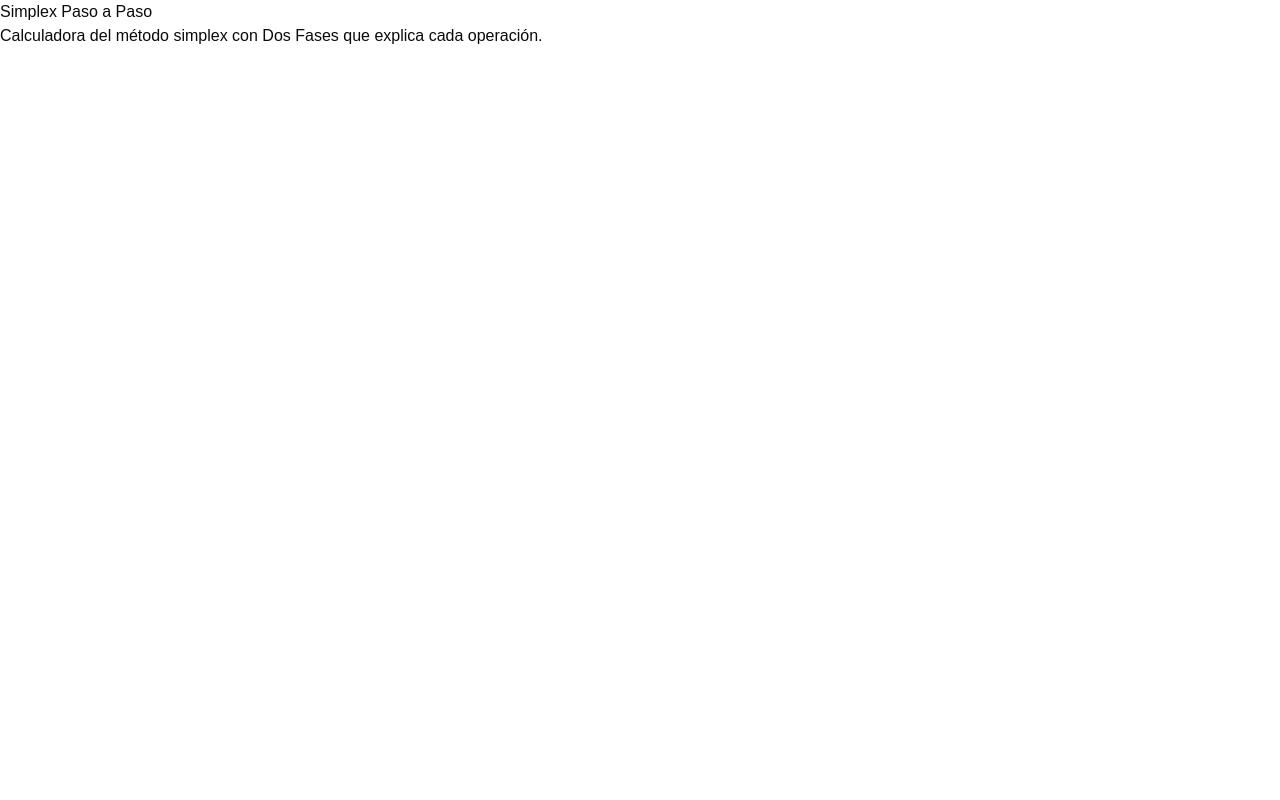
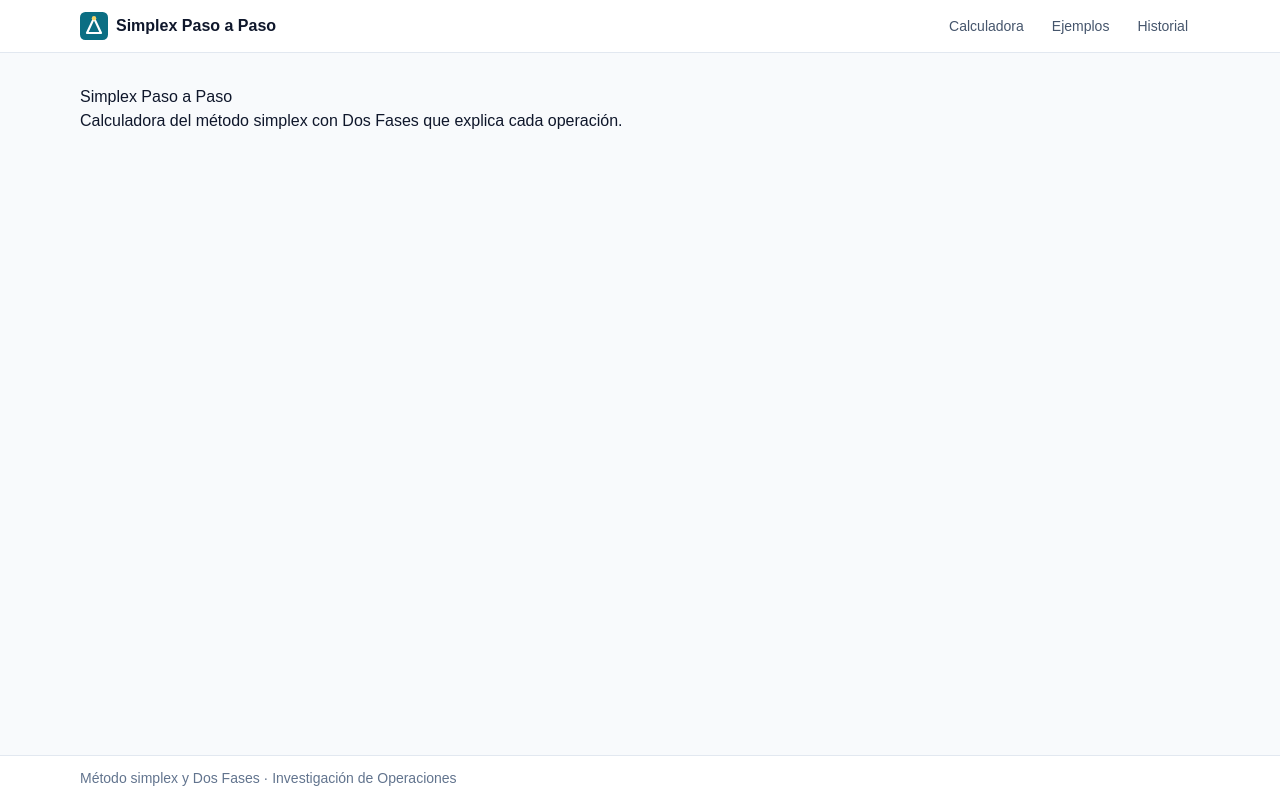
Before and after one commit to Angel17jc/MetodoSimplexCalculadora, a React (Vite) app in the folder frontend/: page / in a window 1280 px wide. Built offline with nearby package versions, Linux system fonts and the light colour scheme.

Commit message:
feat(frontend): agregar layout con navegación

```diff
--- /dev/null
+++ b/frontend/src/components/layout/Layout.tsx
@@ -0,0 +1,50 @@
+import { NavLink, Outlet } from 'react-router'
+
+const ENLACES = [
+  { a: '/calculadora', texto: 'Calculadora' },
+  { a: '/ejemplos', texto: 'Ejemplos' },
+  { a: '/historial', texto: 'Historial' },
+]
+
+export function Layout() {
+  return (
+    <div className="flex min-h-svh flex-col bg-slate-50 text-slate-900">
+      <header className="border-b border-slate-200 bg-white">
+        <div className="mx-auto flex max-w-6xl flex-wrap items-center justify-between gap-4 px-4 py-3">
+          <NavLink to="/calculadora" className="flex items-center gap-2 font-semibold">
+            <img src="/icono.svg" alt="" className="size-7" />
+            Simplex Paso a Paso
+          </NavLink>
+          <nav aria-label="Principal">
+            <ul className="flex gap-1">
+              {ENLACES.map((enlace) => (
+                <li key={enlace.a}>
+                  <NavLink
+                    to={enlace.a}
+                    className={({ isActive }) =>
+                      `rounded-md px-3 py-2 text-sm font-medium ${
+                        isActive ? 'bg-slate-900 text-white' : 'text-slate-600 hover:bg-slate-100'
+                      }`
+                    }
+                  >
+                    {enlace.texto}
+                  </NavLink>
+                </li>
+              ))}
+            </ul>
+          </nav>
+        </div>
+      </header>
+
+      <main className="mx-auto w-full max-w-6xl flex-1 px-4 py-8">
+        <Outlet />
+      </main>
+
+      <footer className="border-t border-slate-200 bg-white">
+        <div className="mx-auto max-w-6xl px-4 py-3 text-sm text-slate-500">
+          Método simplex y Dos Fases · Investigación de Operaciones
+        </div>
+      </footer>
+    </div>
+  )
+}
--- a/frontend/src/router.tsx
+++ b/frontend/src/router.tsx
@@ -1,5 +1,12 @@
 import { createBrowserRouter } from 'react-router'
 
 import App from '@/App.tsx'
+import { Layout } from '@/components/layout/Layout.tsx'
 
-export const router = createBrowserRouter([{ path: '/', element: <App /> }])
+export const router = createBrowserRouter([
+  {
+    path: '/',
+    element: <Layout />,
+    children: [{ index: true, element: <App /> }],
+  },
+])
```
